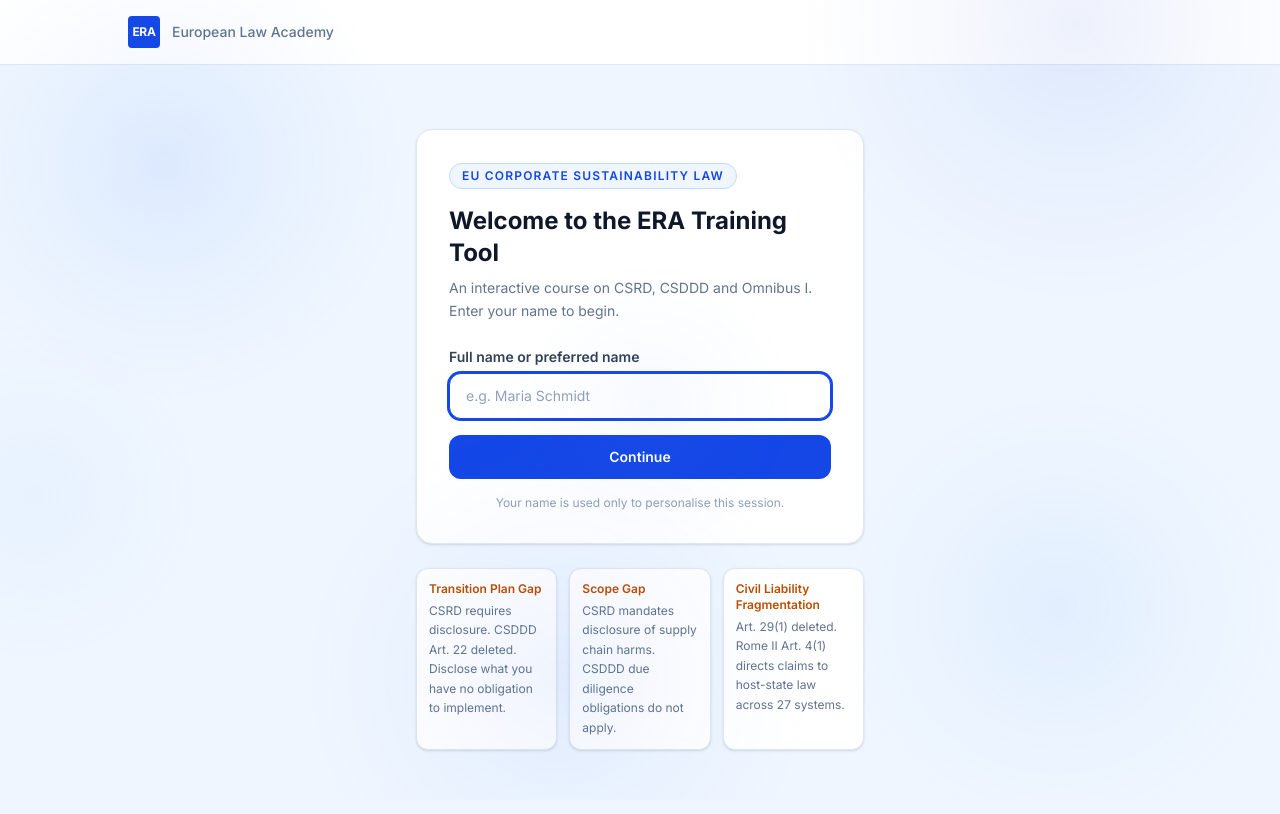
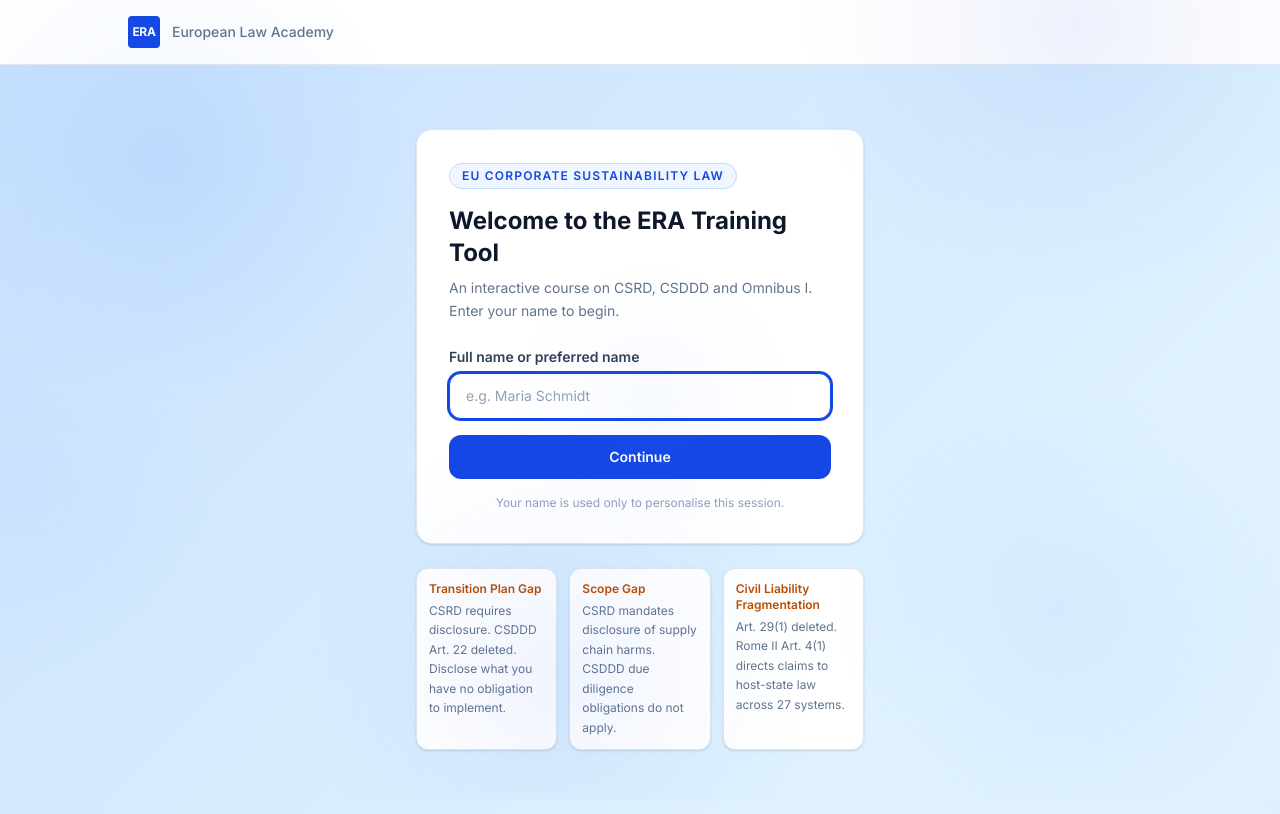
Before and after one commit to Quinn1306/Law-Game-, a Next.js app: page / in a window 1280 px wide. Built offline with nearby package versions, Linux system fonts and the light colour scheme.

Commit message:
design: add organic blue gradient animation to background

```diff
--- a/app/globals.css
+++ b/app/globals.css
@@ -27,8 +27,16 @@ html {
   text-size-adjust: 100%;
 }
 
+@keyframes organic-bg {
+  0%   { background-position: 0% 50%; }
+  50%  { background-position: 100% 50%; }
+  100% { background-position: 0% 50%; }
+}
+
 body {
-  background-color: #eff6ff;
+  background: linear-gradient(135deg, #dbeafe, #eff6ff, #bfdbfe, #e0f2fe, #dbeafe);
+  background-size: 400% 400%;
+  animation: organic-bg 18s ease infinite;
   color: var(--text-primary);
   font-family: var(--font-inter, 'Inter', system-ui, -apple-system, sans-serif);
   -webkit-font-smoothing: antialiased;
```
